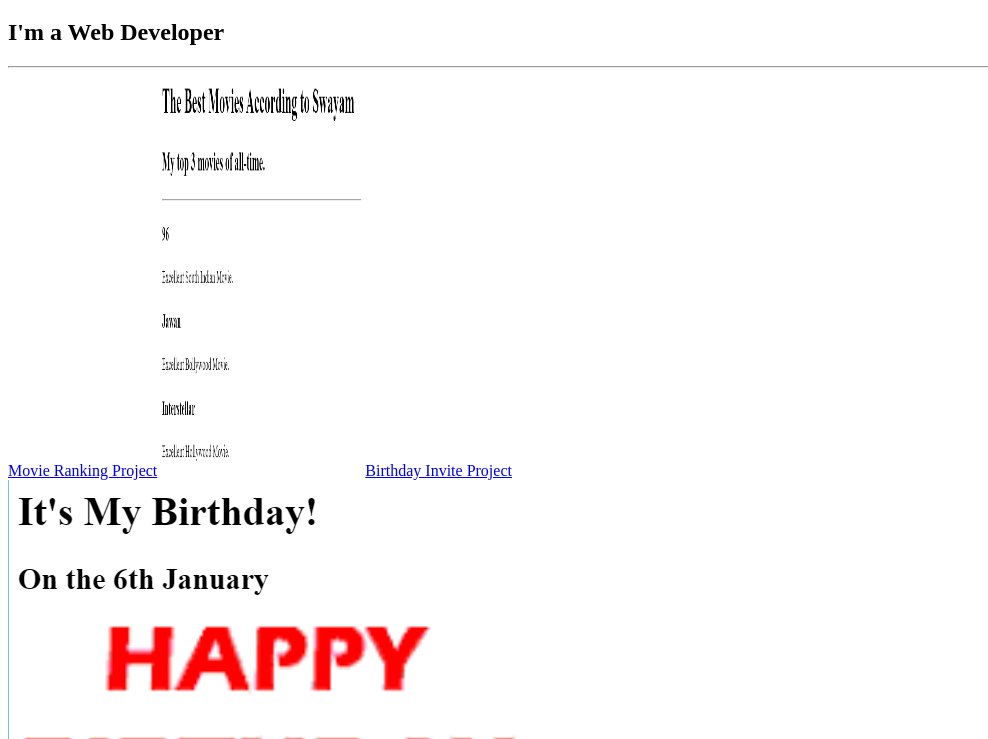
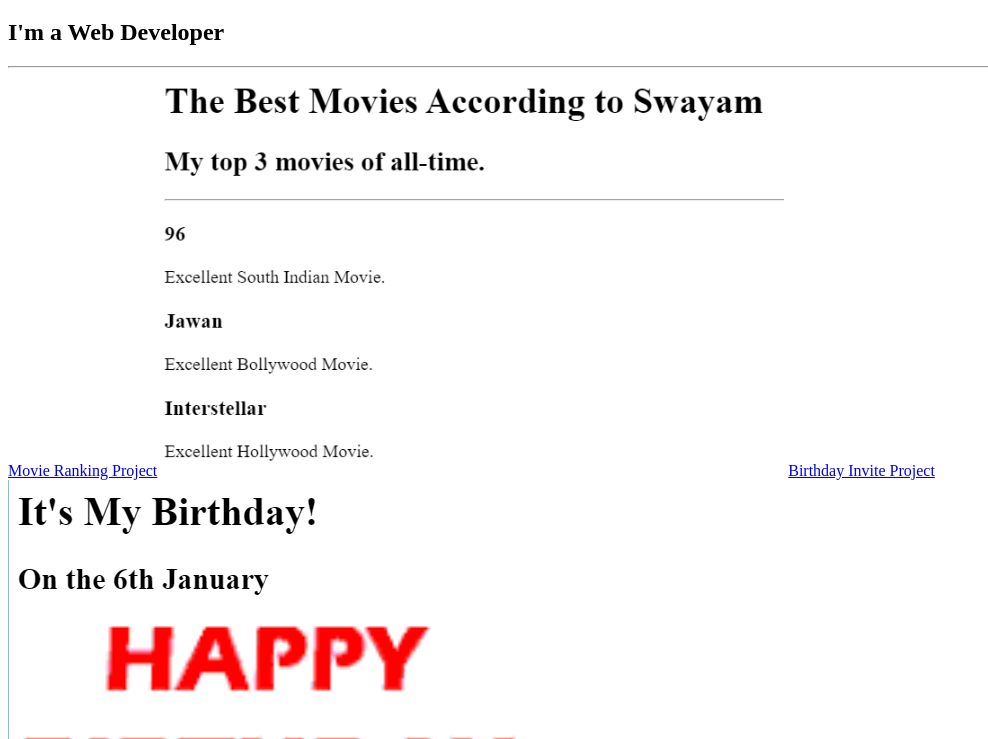
Before and after one commit to theswayamsingh/html-portfolio, a plain HTML site: page index.html in a window 1280 px wide. Shown: the part 61-800 px from the top of the page, without its empty margins (0-988 px from the left). Drawn offline with Linux system fonts and the light colour scheme.

Commit message:
Update index.html

```diff
--- a/index.html
+++ b/index.html
@@ -10,7 +10,7 @@
     <h2>I'm a Web Developer</h2>
     <hr/>
     <a href="./public/movie-ranking.html">Movie Ranking Project</a>
-    <img src="./assets/images/movielist.png" height="400" width="200" alt="movie ranking project preview"/>
+    <img src="./assets/images/movielist.png" height="400" alt="movie ranking project preview"/>
     <a href="./public/birthday-invite.html">Birthday Invite Project</a>
     <img src="./assets/images/birthday.png" alt="birthday invite project preview"/>
     <a href="./public/about.html">About Me</a> <a href="./public/contact.html">Contact Me</a>
```
